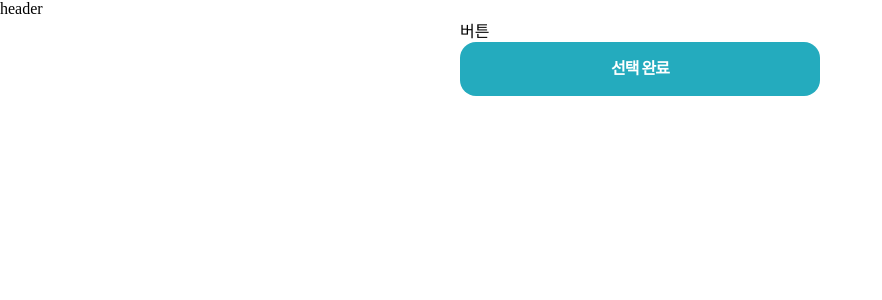
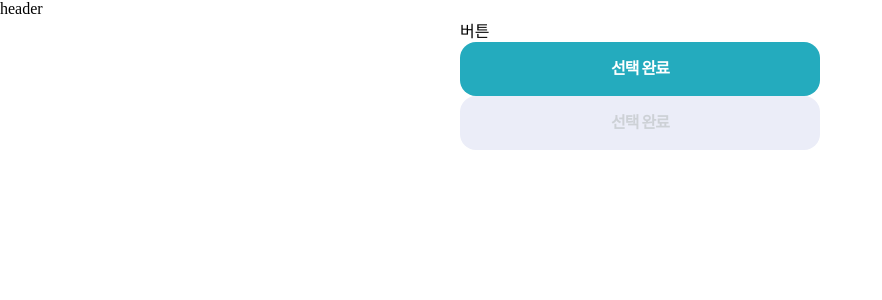
Before and after one commit to surajung/market_sample, a Next.js app: page / in a window 1280 px wide. Shown: the top 300 px of the page, without its empty margins (0-882 px from the left). Built offline with nearby package versions, Linux system fonts and the light colour scheme.

Commit message:
feat: button > disabled 추가

```diff
--- a/components/Button/Button.tsx
+++ b/components/Button/Button.tsx
@@ -16,7 +16,6 @@ const Button = ({
   size,
   children,
 }: Props) => {
-  console.log(variant, typeof isFullWidth, isDisabled, size);
   const classes = classNames("button", {
     [`button--fullwidth`]: isFullWidth,
     [`button--disabled`]: isDisabled,
@@ -24,7 +23,7 @@ const Button = ({
     [`button--${size}`]: size.length,
   });
   return (
-    <button type="button" className={classes}>
+    <button type="button" className={classes} disabled={isDisabled}>
       {children}
     </button>
   );
--- a/pages/index.tsx
+++ b/pages/index.tsx
@@ -11,6 +11,14 @@ function Index() {
           <Button variant="primary_filled" size="h56" isFullWidth={true}>
             선택 완료
           </Button>
+          <Button
+            variant="primary_filled"
+            size="h56"
+            isFullWidth={true}
+            isDisabled={true}
+          >
+            선택 완료
+          </Button>
         </dd>
       </dl>
     </DefaultLayout>
--- a/styles/common/_colors.scss
+++ b/styles/common/_colors.scss
@@ -39,9 +39,9 @@ $gray090: #5c667b;
 $gray080: #6b768b;
 $gray070: #8491a7;
 $gray060: #96a0b5;
-$gray050: #b4c0d3;
+$gray050: #cdd1d6;
 $gray040: #d7dce5;
-$gray030: #eaedf4;
+$gray030: #ebedf8;
 $gray020: #f4f6fa;
 $gray010: #f8fafc;
 
--- a/styles/common/components/_button.scss
+++ b/styles/common/components/_button.scss
@@ -23,4 +23,10 @@
       background-color: $blue100;
     }
   }
+  &--disabled,
+  &--disabled:hover {
+    cursor: default;
+    background-color: $bg-color-disabled;
+    color: $font-color-disabled;
+  }
 }
```
